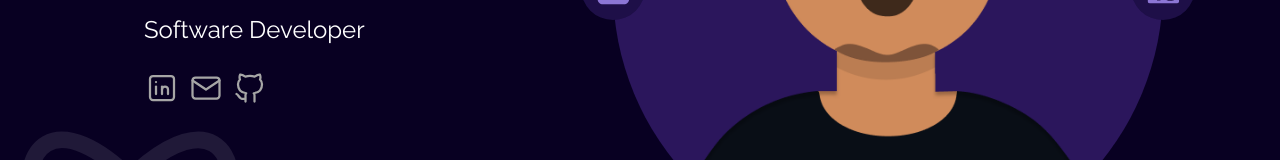
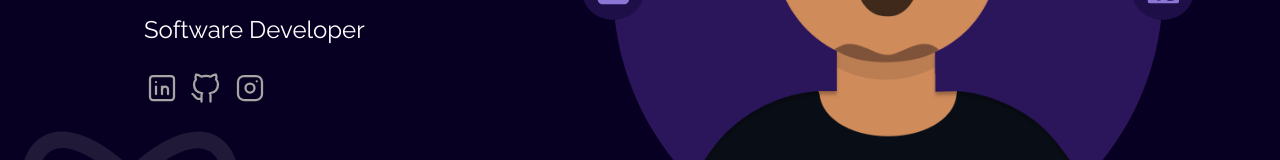
Before and after one commit to andrianggoro21/andri-portfolio, a React (Vite) app: page / in a window 1280 px wide. Shown: the part 412-572 px from the top of the page. Built offline with nearby package versions, Linux system fonts and the light colour scheme; the HTML template or start-up script is replaced by a standard one.

Commit message:
fix: update link icon home

```diff
--- a/src/components/home/home.jsx
+++ b/src/components/home/home.jsx
@@ -6,7 +6,7 @@ import Typescript from "../../assets/typescript.svg";
 import {
   IconBrandLinkedin,
   IconBrandGithub,
-  IconMail,
+  IconBrandInstagram,
   IconBrandReact,
 } from "@tabler/icons-react";
 
@@ -35,9 +35,39 @@ const Home = () => {
             </span>
           </div>
           <div className="flex gap-2 mt-2">
-            <IconBrandLinkedin color="#A6A6A6" size={36} strokeWidth={1.5} />
-            <IconMail color="#A6A6A6" size={36} strokeWidth={1.5} />
-            <IconBrandGithub color="#A6A6A6" size={36} strokeWidth={1.5} />
+            <IconBrandLinkedin
+              color="#A6A6A6"
+              size={36}
+              strokeWidth={1.5}
+              cursor="pointer"
+              onClick={() =>
+                window.open(
+                  "https://www.linkedin.com/in/andrianggoro21/",
+                  "_blank"
+                )
+              }
+            />
+            <IconBrandGithub
+              color="#A6A6A6"
+              size={36}
+              strokeWidth={1.5}
+              cursor="pointer"
+              onClick={() =>
+                window.open("https://github.com/andrianggoro21", "_blank")
+              }
+            />
+             <IconBrandInstagram
+              color="#A6A6A6"
+              size={36}
+              strokeWidth={1.5}
+              cursor="pointer"
+              onClick={() =>
+                window.open(
+                  "https://www.instagram.com/andrianggoro_/",
+                  "_blank"
+                )
+              }
+            />
           </div>
         </div>
         <div className="w-full xl:w-1/2 h-1/2 xl:h-4/6 flex items-center justify-center ">
@@ -61,7 +91,11 @@ const Home = () => {
               </div>
             </div>
             <div className="w-80 xs:w-60 xl:w-550 xs:h-60 h-80 xl:h-550 rounded-full z-10 bg-bg-button bg-opacity-30 flex items-center justify-center">
-              <img src={Avatar3} alt="avatar" className=" w-56 xs:w-40 xl:w-96"  />
+              <img
+                src={Avatar3}
+                alt="avatar"
+                className=" w-56 xs:w-40 xl:w-96"
+              />
             </div>
           </div>
         </div>
```
